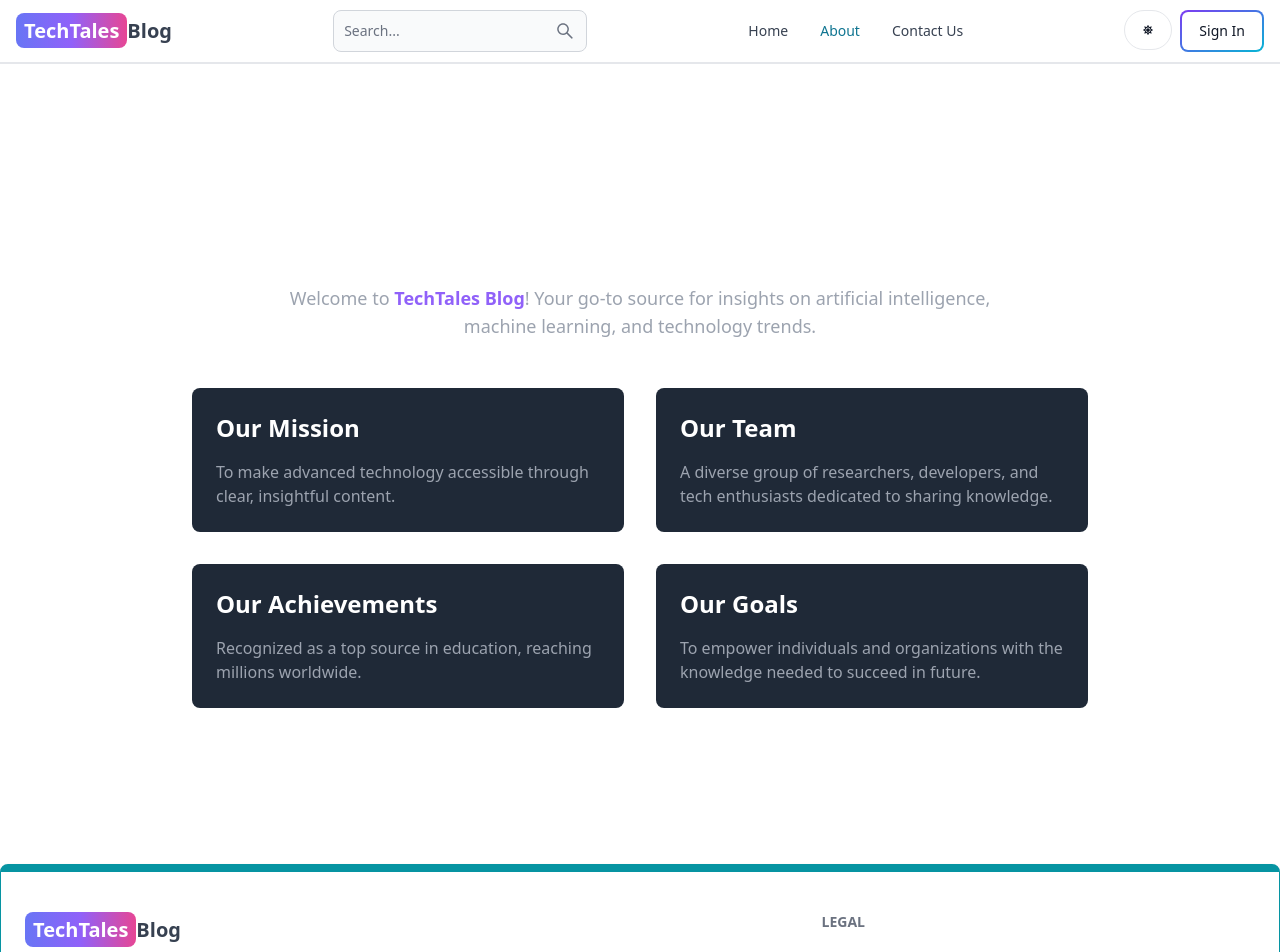
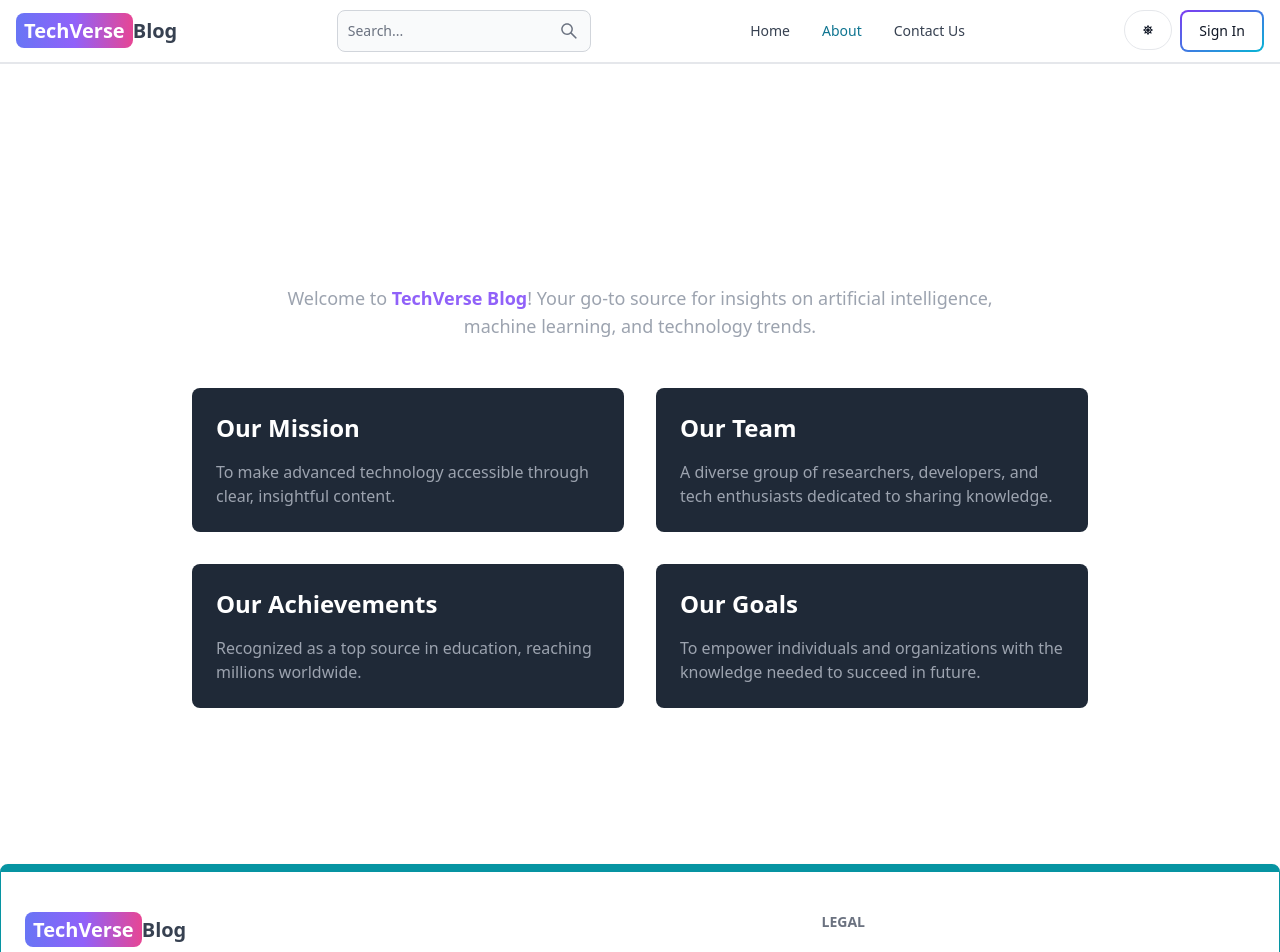
Before and after one commit to JJHarad/TechTales, a React (Vite) app in the folder client/: page /about in a window 1280 px wide. Shown: the top 952 px of the page. Built offline with nearby package versions, Linux system fonts and the light colour scheme.

Commit message:
Change name

```diff
--- a/client/index.html
+++ b/client/index.html
@@ -3,7 +3,7 @@
   <head>
     <meta charset="UTF-8" />
     <meta name="viewport" content="width=device-width, initial-scale=1.0" />
-    <title>TechTales Blog</title>
+    <title>TechVerse Blog</title>
   </head>
   <body>
     <div id="root"></div>
--- a/client/src/components/Footer.jsx
+++ b/client/src/components/Footer.jsx
@@ -12,7 +12,7 @@ export default function FooterCom() {
               className='self-center whitespace-nowrap text-lg sm:text-xl font-semibold dark:text-white'
             >
               <span className='px-2 py-1 bg-gradient-to-r from-indigo-500 via-purple-500 to-pink-500 rounded-lg text-white'>
-                TechTales
+                TechVerse
               </span>
               Blog
             </Link>
@@ -52,7 +52,7 @@ export default function FooterCom() {
         <div className='w-full sm:flex sm:items-center sm:justify-between'>
           <Footer.Copyright
             href='#'
-            by="TechTales Blog"
+            by="TechVerse Blog"
             year={new Date().getFullYear()}
           />
           <div className="flex gap-6 sm:mt-0 mt-4 sm:justify-center">
--- a/client/src/components/Header.jsx
+++ b/client/src/components/Header.jsx
@@ -55,7 +55,7 @@ export default function Header() {
         className='self-center whitespace-nowrap text-sm sm:text-xl font-semibold dark:text-white'
       >
         <span className='px-2 py-1 bg-gradient-to-r from-indigo-500 via-purple-500 to-pink-500 rounded-lg text-white'>
-          TechTales
+          TechVerse
         </span>
         Blog
       </Link>
--- a/client/src/pages/About.jsx
+++ b/client/src/pages/About.jsx
@@ -3,9 +3,9 @@ export default function About() {
     <div className="min-h-screen flex flex-col items-center justify-center px-6 py-12">
       {/* Header Section */}
       <div className="max-w-3xl text-center">
-        <h1 className="text-4xl font-bold text-white mb-6">About TechTales Blog</h1>
+        <h1 className="text-4xl font-bold text-white mb-6">About TechVerse Blog</h1>
         <p className="text-lg text-gray-400">
-          Welcome to <span className="text-purple-500 font-semibold">TechTales Blog</span>! Your go-to source for insights on artificial intelligence, machine learning, and technology trends.
+          Welcome to <span className="text-purple-500 font-semibold">TechVerse Blog</span>! Your go-to source for insights on artificial intelligence, machine learning, and technology trends.
         </p>
       </div>
 
--- a/client/src/pages/CreatePost.jsx
+++ b/client/src/pages/CreatePost.jsx
@@ -4,7 +4,7 @@ import 'react-quill/dist/quill.snow.css';
 import { useState } from 'react';
 import { useNavigate } from 'react-router-dom';
 
-const API_URL = import.meta.env.VITE_API_URL || "https://techtales-11.onrender.com";
+const API_URL = import.meta.env.VITE_API_URL || "https://techverse-11.onrender.com";
 
 export default function CreatePost({ currentUser }) {
   const [formData, setFormData] = useState({ title: "", category: "", content: "" });
--- a/client/src/pages/SignIn.jsx
+++ b/client/src/pages/SignIn.jsx
@@ -72,7 +72,7 @@ export default function SignIn() {
         <div className='flex-1'>
           <Link to='/' className='font-bold dark:text-white text-4xl'>
             <span className='px-2 py-1 bg-gradient-to-r from-indigo-500 via-purple-500 to-pink-500 rounded-lg text-white'>
-              TechTales
+              TechVerse
             </span>
             Blog
           </Link>
--- a/client/src/pages/SignUp.jsx
+++ b/client/src/pages/SignUp.jsx
@@ -44,7 +44,7 @@ export default function SignUp() {
         <div className='flex-1'>
           <Link to='/' className='font-bold dark:text-white text-4xl'>
             <span className='px-2 py-1 bg-gradient-to-r from-indigo-500 via-purple-500 to-pink-500 rounded-lg text-white'>
-              TechTales
+              TechVerse
             </span>
             Blog
           </Link>
```
Also changed, not shown: 2 other files (tests, documents, lock files or other folders).
